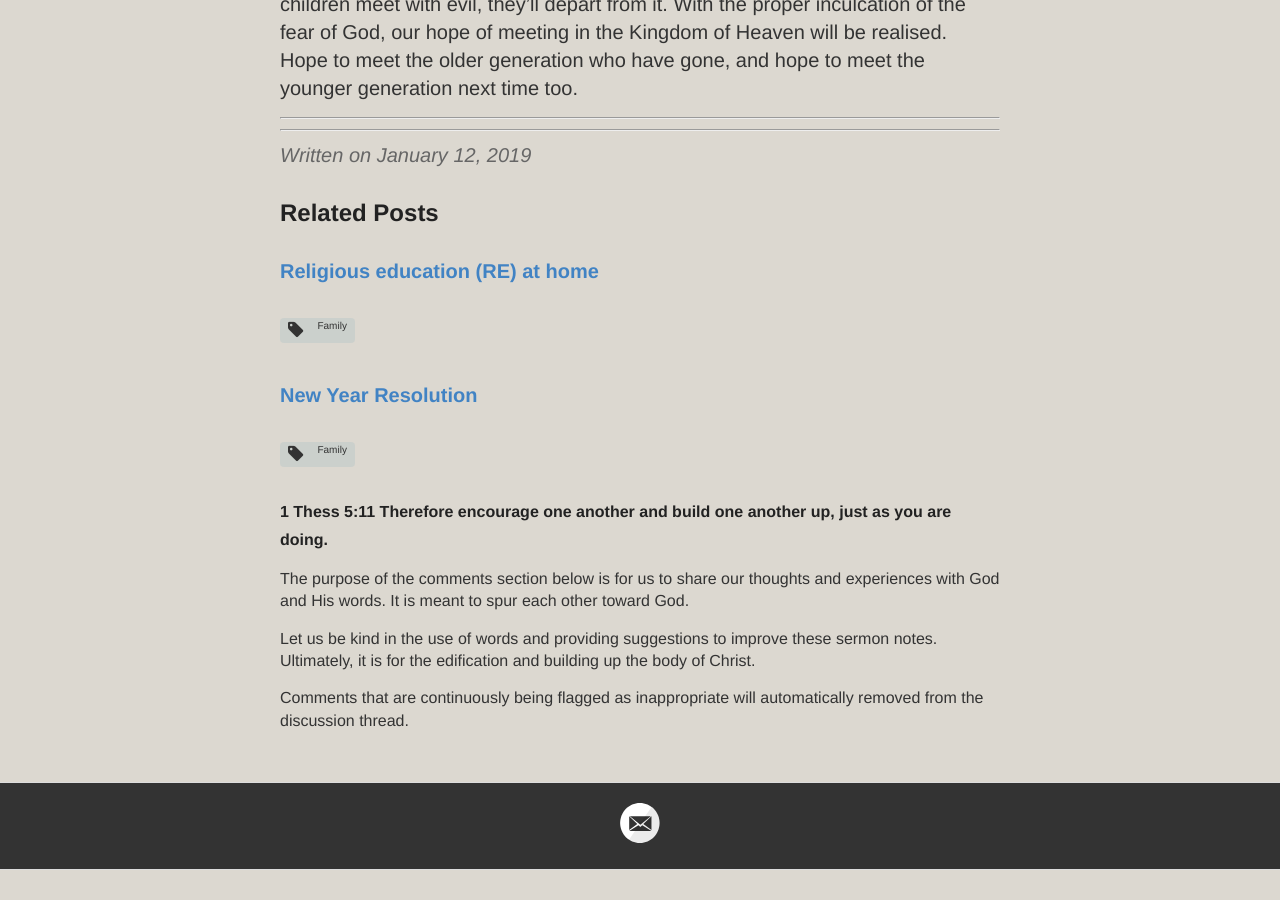
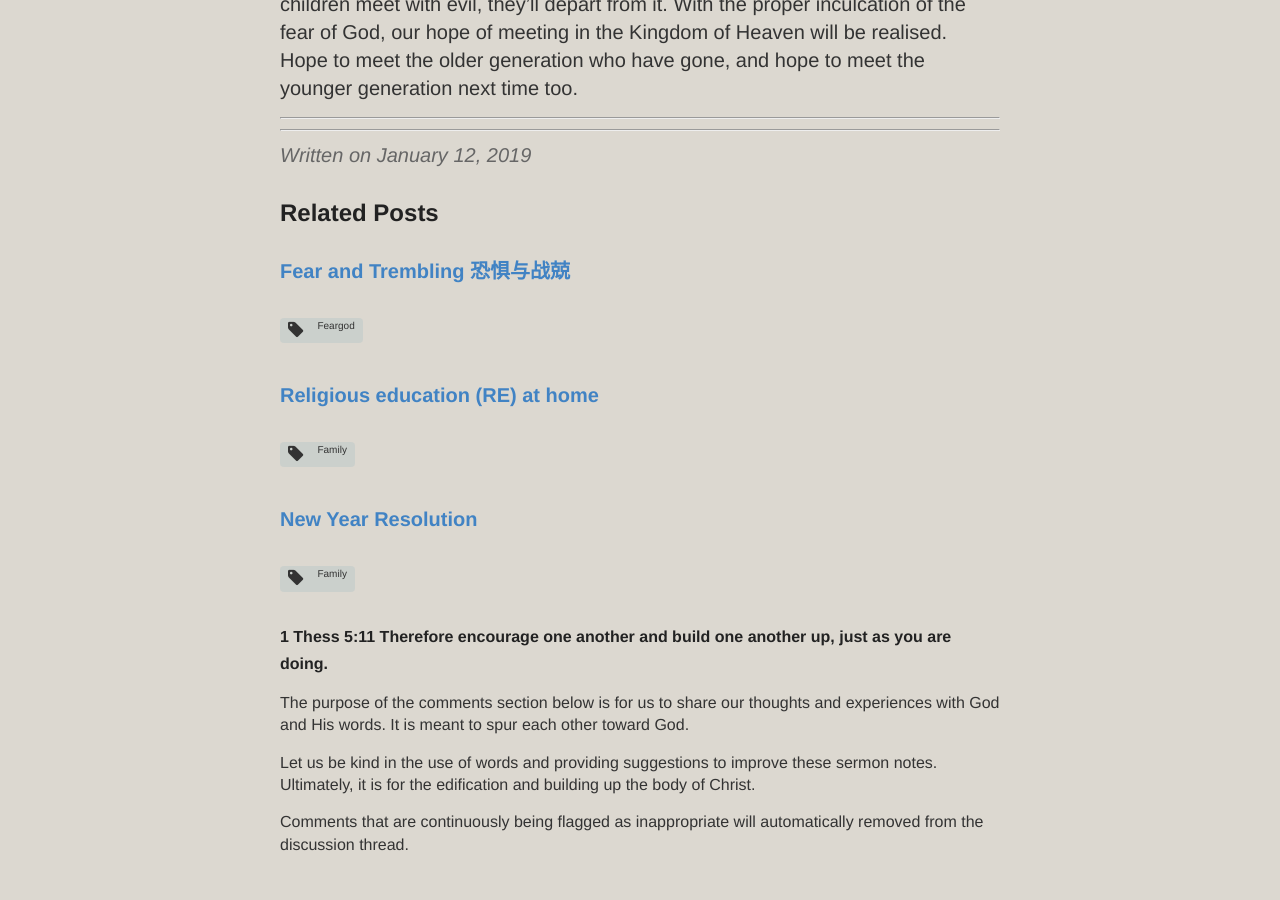
Before and after one commit to catchupTJC/catchuptjc.github.io, a Jekyll site: the page built from _posts/2019-01-12-TeachOurChildrenToFearGod.md, in a window 1280 px wide and 900 px high, scrolled down 4187 px. Built offline with Jekyll 4.4.1, drawn with Linux system fonts in a browser that asks for light colours; nearby versions of some CDN libraries; comment, search, counter and statistics services are not loaded; before the commit the page ends 5057 px from its top, so only the background shows below that.

Commit message:
Update 2019-02-23-FearandTrembling.md

```diff
--- a/_posts/2019-02-23-FearandTrembling.md
+++ b/_posts/2019-02-23-FearandTrembling.md
@@ -1,8 +1,8 @@
 ---
 layout: post
 title: Fear and Trembling 恐惧与战兢
-category: Sermon(SG)2019
-tags: [Fear God]
+category: sermon(SG)2019
+tags: [feargod]
 hymns: [25,262]
 ---
 
```
